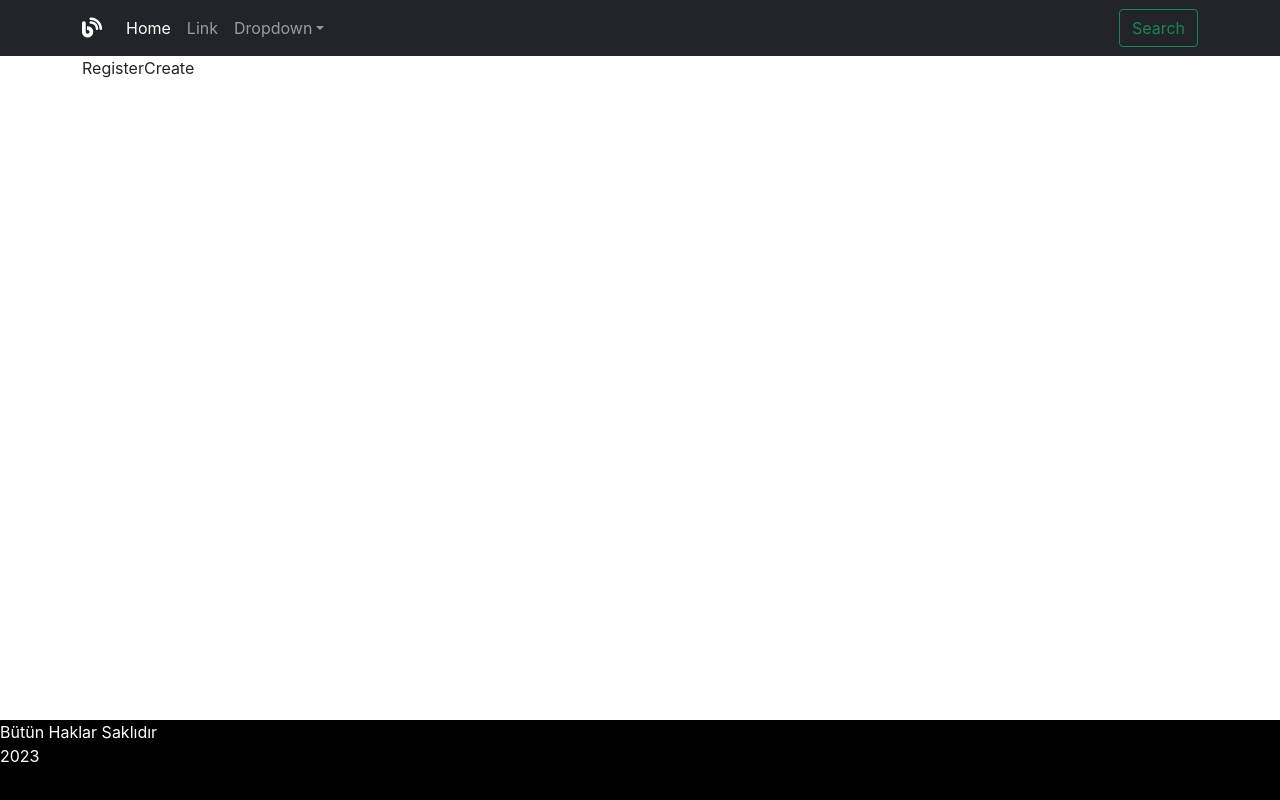
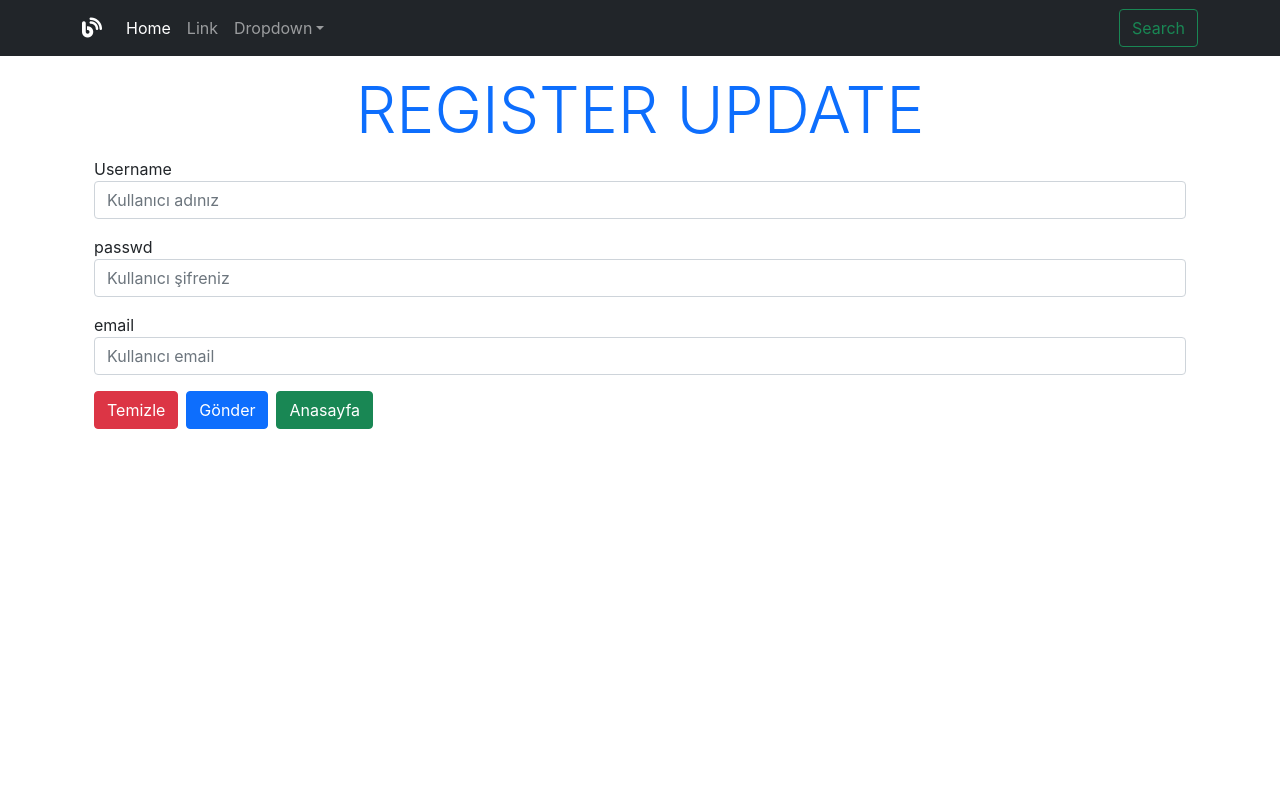
Before and after one commit to hamitmizrak/EcodationAllBlogProject7, a React (Create React App) app in the folder frontend/: page /add-register/1 in a window 1280 px wide. Shown: the top 800 px of the page. Built offline with nearby package versions, Linux system fonts and the light colour scheme; no server answers.

Commit message:
React Class Save Update Create

```diff
--- a/frontend/src/components/register/RegisterCreate.jsx
+++ b/frontend/src/components/register/RegisterCreate.jsx
@@ -1,8 +1,179 @@
-// rcf ==> TAB
-import React from 'react'
+// rcc ==> TAB
+// classlar state bir yapıdadır. state yazarız: statefull
+// unutma: classta return vardır.
+// JSX => JS  almak istiyorsanız {} eklemelisiniz.
+// JSX => CSS almak istiyorsanız {{}} eklemelisiniz.
+// JSX ==> Fonkiyonlarda ve props başına mutlaka this yazmalısınız.
 
-export default function RegisterCreate() {
-  return (
-    <div>RegisterCreate</div>
-  )
-}
+// life cycle
+// 1-) constructor
+// 2-) render
+// 3-) CDM
+
+import React, { Component } from 'react'
+import UserRegisterApiServices from '../../services/UserRegisterApiServices';
+
+export default class RegisterCreate extends Component {
+    //constructor
+    constructor(props) {
+        super(props);
+
+        //STATE :default value
+        this.state = {
+            id: this.props.match.params.id,
+            username: "",
+            email: "",
+            passwd: ""
+        }
+
+        //BIND
+        this.homePage = this.homePage.bind(this);
+        // Satırda yapacağım => this.cancel = this.cancel.bind(this);
+        this.titleDynamicsSaveOrUpdate = this.titleDynamicsSaveOrUpdate.bind(this);
+        this.onChangeUsername = this.onChangeUsername.bind(this);
+        this.onChangePasswd = this.onChangePasswd.bind(this);
+        this.onChangeEmail = this.onChangeEmail.bind(this);
+    }
+
+    //CDM
+    componentDidMount() {
+        //EKLEME     => undefined
+        //GÜNCELLEME => 1
+
+        //EKLEME
+        if (this.state.id === "add-register") {
+            return;
+        } else { //GÜNCELLEME
+            UserRegisterApiServices.getFindByRegister(this.state.id).then(
+                response => {
+                    const registerDto = response.data;
+                    console.log(registerDto);
+                    this.setState({
+                        username: registerDto.username,
+                        email: registerDto.email,
+                        password: registerDto.password,
+                    })//end setState
+                }//end response
+            ).catch(error => {
+                alert("Güncelle hatası")
+            })//end catch
+        } //end else
+    }//end  componentDidMount
+
+    //FUNCTION
+    //HOME
+    homePage() {
+        return this.props.history.push("/")
+    }
+
+    //CANCEL
+    cancel() {
+        return this.props.history.push("/add-register")
+    }
+
+    //Dynamics Save or update
+    titleDynamicsSaveOrUpdate() {
+        if (this.state.id === "add-register") {
+            return <h1 className="text-center mt-3 display-3 text-primary">REGISTER CREATE</h1>
+        } else
+            return <h1 className="text-center mt-3 display-3 text-primary">REGISTER UPDATE</h1>
+    }
+
+    //FORM
+    //username
+    onChangeUsername = (event) => {
+        this.setState({
+            username: event.target.value
+        });
+    }
+
+    //password
+    onChangePasswd = (event) => {
+        this.setState({
+            passwd: event.target.value
+        });
+    }
+
+    //email
+    onChangeEmail = (event) => {
+        this.setState({
+            email: event.target.value
+        });
+    }
+
+    //SUBMIT
+    saveOrUpdateUserRegister = (event) => {
+        //browser sen dur !!! birşey yapma
+        event.preventDefault();
+
+        //CDM => registerDto doldurmuştuk
+        const registerDto = {
+            username: this.state.username,
+            email: this.state.email,
+            passwd: this.state.passwd,
+        }
+
+        //Eğer Create => createRegister
+        if (this.state.id === "add-register") {
+            UserRegisterApiServices.createRegister(registerDto).then(
+                response => {
+                    if (response.status === 200) {
+                        this.props.history.push("/")
+                    }
+                }
+            ).catch(err => {
+                console.log("Create Wrong" + err.response.data)
+            })
+        } else {//UPDATE
+            UserRegisterApiServices.updateRegister(this.state.id, registerDto).then(
+                response => {
+                    if (response.status === 200) {
+                        this.props.history.push("/")
+                    }
+                } // end response
+            ).catch(err => {
+                console.log("Update Wrong" + err.response.data)
+            })// endcatch
+        } // end else
+    } //end saveOrUpdateUserRegister
+
+    //RENDER
+    render() {
+        return (
+            <>
+                {this.titleDynamicsSaveOrUpdate()}
+                <div className="container">
+                    <div className="row">
+                        <form action="">
+
+                            {/* username */}
+                            <div className="form-group mb-3">
+                                <label htmlFor="username">Username</label>
+                                <input type="text" name="username" id="username" className="form-control" placeholder="Kullanıcı adınız" onChange={this.onChangeUsername} value={this.state.username} />
+                            </div>
+
+                            {/* passwd */}
+                            <div className="form-group mb-3">
+                                <label htmlFor="passwd">passwd</label>
+                                <input type="text" name="passwd" id="passwd" className="form-control" placeholder="Kullanıcı şifreniz" onChange={this.onChangePasswd} value={this.state.passwd} />
+                            </div>
+
+                            {/* email */}
+                            <div className="form-group mb-3">
+                                <label htmlFor="email">email</label>
+                                <input type="text" name="email" id="email" className="form-control" placeholder="Kullanıcı email" onChange={this.onChangeEmail} value={this.state.email} />
+                            </div>
+
+                            {/* submit */}
+                            <div className="form-group mt-3 mb-3">
+                                <button className="btn btn-danger" onClick={this.cancel.bind}>Temizle</button>
+                                <button className="btn btn-primary ms-2" onClick={this.saveOrUpdateUserRegister}>Gönder</button>
+                                <button className="btn btn-success ms-2" onClick={this.homePage}>Anasayfa</button>
+                            </div>
+                        </form>
+                    </div>
+                </div>
+            </>
+        )
+    } // end render
+} // end class
--- a/frontend/src/components/register/RegisterList.jsx
+++ b/frontend/src/components/register/RegisterList.jsx
@@ -5,7 +5,7 @@
 // JSX => CSS almak istiyorsanız {{}} eklemelisiniz.
 // JSX ==> Fonkiyonlarda ve props başına mutlaka this yazmalısınız.
 import React, { Component } from 'react'
-import UserRegister from '../../services/UserRegister';
+import UserRegisterApiServices from '../../services/UserRegisterApiServices';
 
 // life cycle
 // 1-) constructor
@@ -29,7 +29,7 @@ export default class RegisterList extends Component {
 
     //CDM : api verisi hazırlayacak
     componentDidMount() {
-        UserRegister.getAllRegisters().then(
+        UserRegisterApiServices.getAllRegisters().then(
             (response) => {
                 this.setState({
                     registerList: response.data
@@ -60,7 +60,7 @@ export default class RegisterList extends Component {
 
     //DELETE
     deleteRegister(id) {
-        UserRegister.deleteRegister(id).then(
+        UserRegisterApiServices.deleteRegister(id).then(
             (response) => {
                 this.setState({
                     registerList: this.state.registerList.filter(
@@ -104,12 +104,12 @@ export default class RegisterList extends Component {
                                             <td>{temp.id}</td>
                                             <td>{temp.username}</td>
                                             <td>{temp.email}</td>
-                                            <td>{temp.password}</td>
+                                            <td>{temp.passwd}</td>
                                             <td>{temp.isActive}</td>
                                             <td>{temp.createdDate}</td>
-                                            <td><i class="fa-solid fa-pen-to-square text-primary" onClick={() => this.updateRegister(temp.id)}></i></td>
-                                            <td><i class="fa-solid fa-binoculars text-success" onClick={() => this.viewRegister(temp.id)}></i></td>
-                                            <td><i class="fa-solid fa-trash text-danger" onClick={() => {
+                                            <td><i className="fa-solid fa-pen-to-square text-primary" onClick={() => this.updateRegister(temp.id)}></i></td>
+                                            <td><i className="fa-solid fa-binoculars text-success" onClick={() => this.viewRegister(temp.id)}></i></td>
+                                            <td><i className="fa-solid fa-trash text-danger" onClick={() => {
                                                 if (window.confirm("Silmek istiyor musunuz ?")) {
                                                     this.deleteRegister(temp.id)
                                                 }
--- a/frontend/src/components/register/RegisterView.jsx
+++ b/frontend/src/components/register/RegisterView.jsx
@@ -11,7 +11,7 @@
 // 3-) CDM
 
 import React, { Component } from 'react'
-import UserRegister from '../../services/UserRegister';
+import UserRegister from '../../services/UserRegisterApiServices';
 
 export default class RegisterView extends Component {
     //constructor
@@ -49,13 +49,13 @@ export default class RegisterView extends Component {
             <>
             <div className="container">
                 <div className="row">
-                <div class="card mt-5 shadow" style={{padding:"2rem"}}>
-                     <div class="card-body">
-                        <h4 class="card-title">{this.state.registerDto.id}</h4>
-                        <p class="card-text">{this.state.registerDto.username}</p>
-                        <p class="card-text">{this.state.registerDto.email}</p>
-                        <p class="card-text">{this.state.registerDto.isActive}</p>
-                        <p class="card-text">{this.state.registerDto.createdDate}</p>
+                <div className="card mt-5 shadow" style={{padding:"2rem"}}>
+                     <div className="card-body">
+                        <h4 className="card-title">{this.state.registerDto.id}</h4>
+                        <p className="card-text">{this.state.registerDto.username}</p>
+                        <p className="card-text">{this.state.registerDto.email}</p>
+                        <p className="card-text">{this.state.registerDto.isActive}</p>
+                        <p className="card-text">{this.state.registerDto.createdDate}</p>
                     </div>
                 </div>
             </div>
--- a/frontend/src/services/UserRegister.js
+++ b/frontend/src/services/UserRegisterApiServices.js
@@ -4,7 +4,7 @@ import axios from "axios";
 //Sabit
 const REGISTER_URL = "/api/v1/";
 
-class UserRegisterServices {
+class UserRegisterApiServices {
     // CREATE
     // http://localhost:4444/api/v1/register
     createRegister(userRegisterDto) {
@@ -25,7 +25,7 @@ class UserRegisterServices {
     // http://localhost:4444/api/v1/register/-1
     // http://localhost:4444/api/v1/register/1
     getFindByRegister(id) {
-        return axios.get(REGISTER_URL + "/register" + "/" + id);
+        return axios.get(REGISTER_URL + "register" + "/" + id);
     }
 
     // DELETE
@@ -34,7 +34,7 @@ class UserRegisterServices {
     // http://localhost:4444/api/v1/register/1
     deleteRegister(id) {
         //return axios.delete(REGISTER_URL + "/register" + "/" + id);
-          return axios.delete(`${REGISTER_URL}/register/${id}`)
+          return axios.delete(`${REGISTER_URL}register/${id}`)
     }
 
     // UPDATE
@@ -42,8 +42,9 @@ class UserRegisterServices {
     // http://localhost:4444/api/v1/register/0
     // http://localhost:4444/api/v1/register/1
     updateRegister(id, userRegisterDto) {
-        return axios.put(REGISTER_URL + "/register" + "/" + id, userRegisterDto)
+        //return axios.put(REGISTER_URL + "/register" + "/" + id, userRegisterDto)
+        return axios.put(`${REGISTER_URL}register/${id},${userRegisterDto}`)
     }
 }  //end UserRegisterServices
 
-export default new UserRegisterServices();
+export default new UserRegisterApiServices();
```
Also changed, not shown: 2 other files (tests, documents, lock files or other folders).
